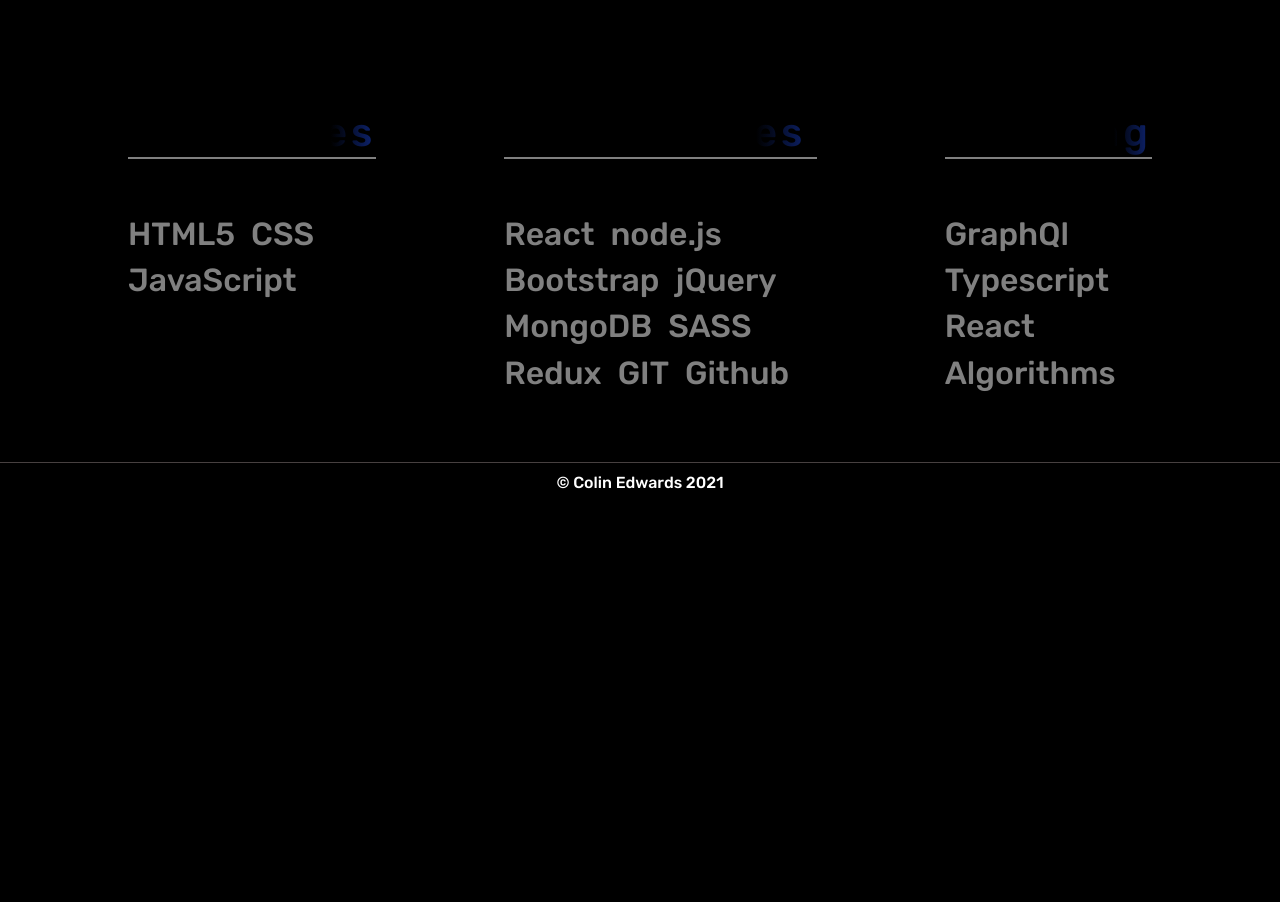
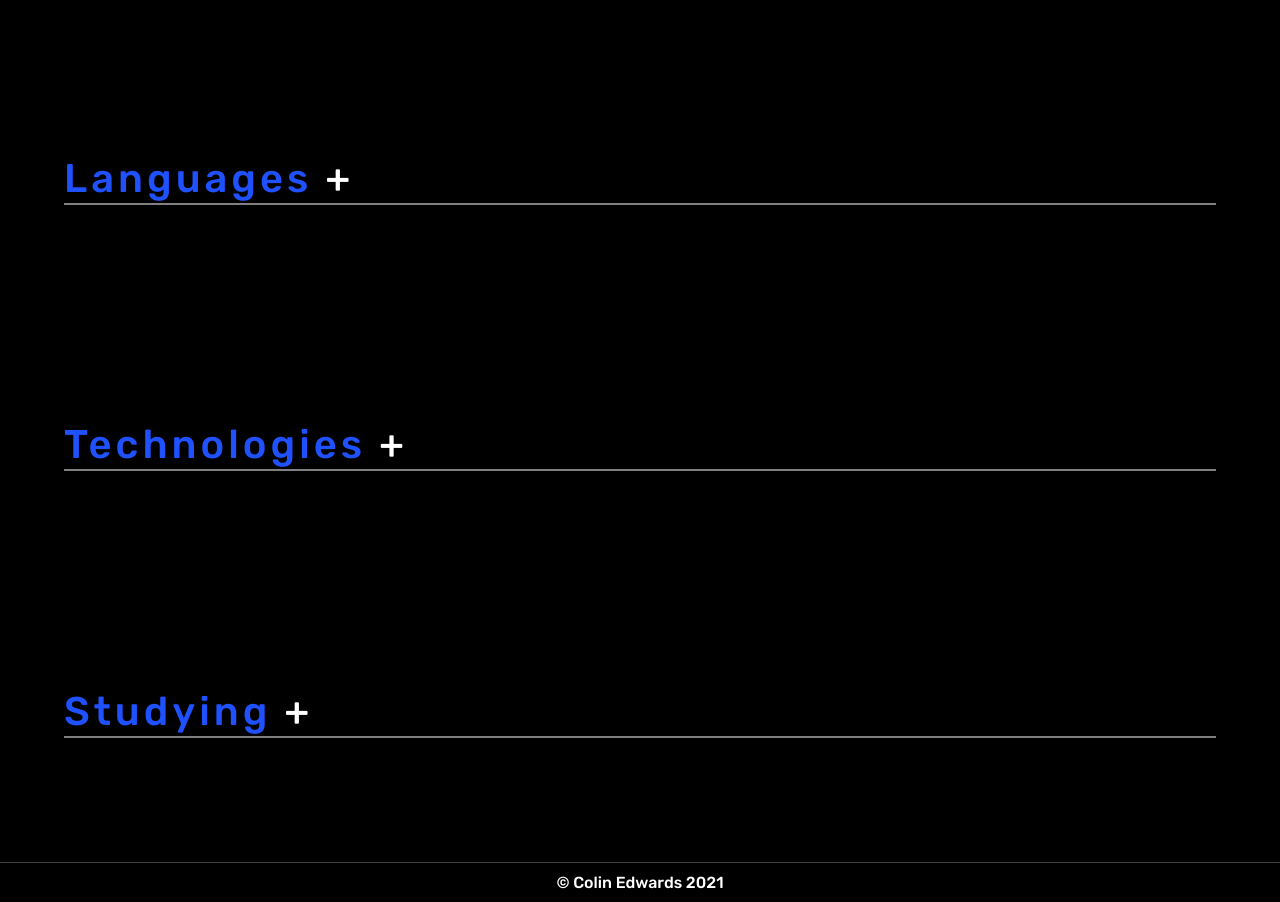
Before and after one commit to ColinJhEdwards/react-portfolio, a React (Create React App) app: page / in a window 1280 px wide. Shown: the part 1135-2037 px from the top of the page. Before the commit the page ends 1637 px from the top, so only its background shows below. Built offline with nearby package versions, Linux system fonts and the light colour scheme.

Commit message:
updated skills section to have a toggle function on each skill so text will dropdown

```diff
--- a/src/components/Nav.js
+++ b/src/components/Nav.js
@@ -11,7 +11,12 @@ const MyNav = () => {
   return (
     <StyledNav>
       <h1>
-        <a id="logo" href="https://github.com/ColinJhEdwards" target="_blank">
+        <a
+          id="logo"
+          href="https://github.com/ColinJhEdwards"
+          target="_blank"
+          rel="norefferer"
+        >
           <FontAwesomeIcon icon={faCode} />
           Colin Edwards
         </a>
--- a/src/components/ProjectDetails.js
+++ b/src/components/ProjectDetails.js
@@ -6,7 +6,6 @@ import { Link } from "react-router-dom";
 import ScrollTop from "./ScrollTop";
 
 const ProjectDetails = ({ title, description, img, mImg, key }) => {
-  console.log(img);
   return (
     <Section>
       <Details
@@ -27,7 +26,7 @@ const ProjectDetails = ({ title, description, img, mImg, key }) => {
 
         <Link to="/projects">
           <button title="Back">
-            <i class="fas fa-chevron-left"></i>
+            <i className="fas fa-chevron-left"></i>
           </button>
         </Link>
       </Details>
--- a/src/components/Skills.js
+++ b/src/components/Skills.js
@@ -1,46 +1,49 @@
 import React from "react";
 import styled from "styled-components";
+import Toggle from "./Toggle";
+import { AnimateSharedLayout } from "framer-motion";
 
 const Skills = () => {
   return (
     <StyledDiv>
+      <AnimateSharedLayout>
+        <Toggle title="Languages">
           <div className="lang">
-        <div className="words word-1">
-          <h1>Languages</h1>
-        </div>
             <div className="languages">
               <h2>HTML5</h2>
               <h2>CSS</h2>
               <h2>JavaScript</h2>
             </div>
           </div>
+        </Toggle>
+        <Toggle title="Technologies">
           <div className="tech">
-        <div className="words word-2">
-          <h1>Technologies</h1>
-        </div>
             <div className="tech1">
               <h2>React</h2>
               <h2>node.js</h2>
               <h2>Bootstrap</h2>
               <h2>jQuery</h2>
               <h2>MongoDB</h2>
-          <h2>SASS</h2>
+              <h2>Styled Components</h2>
+              <h2>Framer-Motion</h2>
               <h2>Redux</h2>
               <h2>GIT</h2>
               <h2>Github</h2>
             </div>
           </div>
+        </Toggle>
+        <Toggle title="Studying">
           <div className="study">
-        <div className="words word-3">
-          <h1>Studying</h1>
-        </div>
             <div className="studying">
               <h2>GraphQl</h2>
               <h2>Typescript</h2>
               <h2>React</h2>
               <h2>Algorithms</h2>
+              <h2>Test Driven Development</h2>
             </div>
           </div>
+        </Toggle>
+      </AnimateSharedLayout>
     </StyledDiv>
   );
 };
@@ -48,31 +51,30 @@ const Skills = () => {
 const StyledDiv = styled.div`
   width: 90%;
   margin: auto;
-  height: 80%;
+  min-height: 100vh;
   display: flex;
   justify-content: space-around;
-  /* font-family: "Archivo Black", sans-serif; */
+  flex-direction: column;
+
   .lang,
   .tech,
   .study {
     display: flex;
     flex-direction: column;
     justify-content: flex-start;
-    margin: 0rem 4rem;
+    margin: 2rem 4rem;
   }
   .words {
     margin-bottom: 2rem;
     h1 {
       letter-spacing: 4px;
       overflow: hidden;
-      background: linear-gradient(90deg, black, #1f51ff, black);
-      background-repeat: no-repeat;
-      background-size: 80%;
-      background-clip: text;
-      animation: animate 3s linear infinite;
-      -webkit-background-clip: text;
-      -webkit-text-fill-color: rgba(255, 255, 255, 0);
+      color: #1f51ff;
       border-bottom: 2px solid gray;
+      cursor: pointer;
+      span {
+        color: white;
+      }
     }
   }
   .languages,
@@ -84,15 +86,6 @@ const StyledDiv = styled.div`
     flex-wrap: wrap;
     h2 {
       margin-right: 1rem;
-    }
-  }
-
-  @keyframes animate {
-    0% {
-      background-position: -500%;
-    }
-    100% {
-      background-position: 500%;
     }
   }
 
--- /dev/null
+++ b/src/components/Toggle.js
@@ -0,0 +1,18 @@
+import React, { useState } from "react";
+import { motion } from "framer-motion";
+
+const Toggle = ({ children, title }) => {
+  const [toggle, setToggle] = useState(false);
+  return (
+    <motion.div onClick={() => setToggle(!toggle)}>
+      <motion.div layout className="words">
+        <h1>
+          {title} <span>{toggle ? "-" : "+"}</span>
+        </h1>
+      </motion.div>
+      {toggle ? children : ""}
+    </motion.div>
+  );
+};
+
+export default Toggle;
--- a/src/pages/Contact.js
+++ b/src/pages/Contact.js
@@ -6,7 +6,6 @@ import { motion } from "framer-motion";
 import { FontAwesomeIcon } from "@fortawesome/react-fontawesome";
 import {
   faUser,
-  faMobileAlt,
   faEnvelope,
   faMapMarkerAlt,
   faFile,
@@ -34,7 +33,7 @@ const Contact = () => {
             <FontAwesomeIcon className="icon" icon={faUser} />
             Colin Edwards
           </h2>
-          <a href={resume} target="_blank">
+          <a href={resume} target="_blank" rel="norefferer">
             <h2>
               <FontAwesomeIcon className="icon" icon={faFile} />
               Resume
@@ -63,7 +62,7 @@ const Contact = () => {
             target="_blank"
           >
             <h2>
-              <i class="fab fa-linkedin"></i>
+              <i className="fab fa-linkedin"></i>
               Linkedin
             </h2>
           </a>
--- a/src/pages/Home.js
+++ b/src/pages/Home.js
@@ -32,17 +32,22 @@ const Home = () => {
           </Hide>
           <Hide>
             <motion.div variants={slider}>
-              <a href="https://github.com/ColinJhEdwards" target="_blank">
-                <i class="fab fa-github-square"></i>
+              <a
+                href="https://github.com/ColinJhEdwards"
+                target="_blank"
+                rel="norefferer"
+              >
+                <i className="fab fa-github-square"></i>
               </a>
               <a
                 href="https://www.linkedin.com/in/colin-edwards-9a313a140/"
                 target="_blank"
+                rel="norefferer"
               >
-                <i class="fab fa-linkedin"></i>
+                <i className="fab fa-linkedin"></i>
               </a>
               <a href="mailto: colinjhedwards@gmail.com">
-                <i class="fas fa-envelope-square"></i>
+                <i className="fas fa-envelope-square"></i>
               </a>
             </motion.div>
           </Hide>
```
Also changed, not shown: 1 other file (tests, documents, lock files or other folders). Lines whose indentation alone changed are shown as unchanged.
